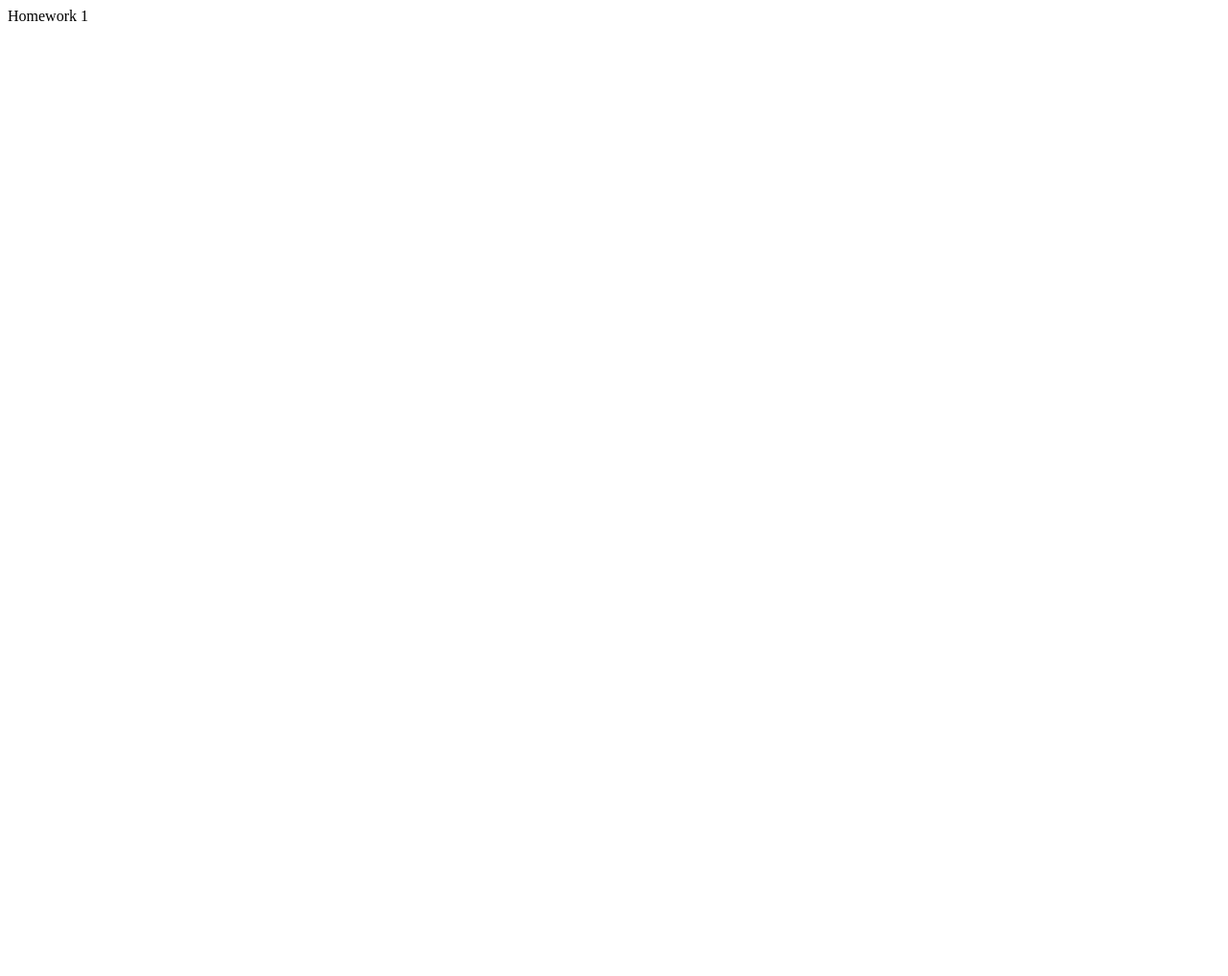
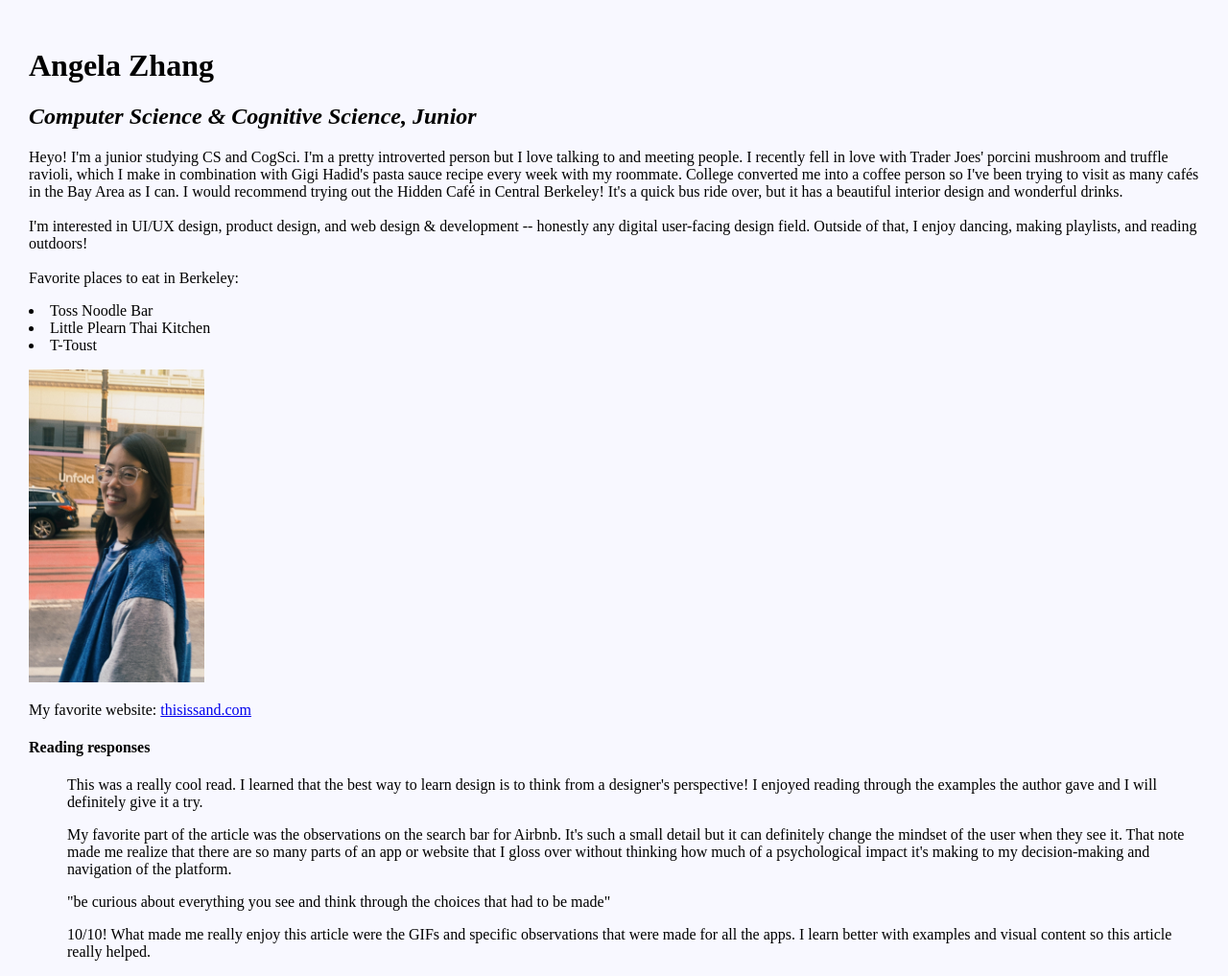
Before and after one commit to angelajyzhang/angelajyzhang.github.io, a plain HTML site: page homeworks/hw1/index.html in a window 1280 px wide. Shown: the whole page at 96% size. Before the commit the page ends 800 px from the top, so only its background shows below. Drawn offline with Linux system fonts and the light colour scheme.

Commit message:
finished hw1

```diff
--- a/homeworks/hw1/index.html
+++ b/homeworks/hw1/index.html
@@ -1,6 +1,69 @@
 <!DOCTYPE html>
 <html>
+    <head>
+        <style>
+            img {
+              width: 15%;
+              height: auto;
+            }
+            body {
+                background: ghostwhite;
+                margin-top: 50px;
+                margin-left: 30px;
+                margin-right: 30px;
+            }
+          </style>
+    </head>
     <body>
-        Homework 1
+        <h1>
+            <strong>Angela Zhang</strong>
+        </h1>
+        <h2>
+            <em>Computer Science & Cognitive Science, Junior</em>
+        </h2>
+        <p>
+            Heyo! I'm a junior studying CS and CogSci. I'm a pretty introverted person but I love talking to and meeting people.
+            I recently fell in love with Trader Joes' porcini mushroom and truffle ravioli, which I make in combination with
+            Gigi Hadid's pasta sauce recipe every week with my roommate. College converted me into a coffee person
+            so I've been trying to visit as many cafés in the Bay Area as I can. I would recommend trying out the Hidden Café
+            in Central Berkeley! It's a quick bus ride over, but it has a beautiful interior design and wonderful drinks. <br>
+            <br>
+            I'm interested in UI/UX design, product design, and web design & development -- honestly any digital user-facing design
+            field. Outside of that, I enjoy dancing, making playlists, and reading outdoors!
+            <br>
+            <br>
+            Favorite places to eat in Berkeley:
+            <li>Toss Noodle Bar</li>
+            <li>Little Plearn Thai Kitchen</li>
+            <li>T-Toust</li>
+        </p>
+        <img src="me.jpg">
+        <br>
+        <p>
+            My favorite website:
+            <a href="https://thisissand.com/" target="_blank">thisissand.com</a>
+        </p>
+
+        <h4>
+            Reading responses
+        </h4>
+        <p>
+            <ul>This was a really cool read. I learned that the best way to learn design is to think from a designer's
+                perspective! I enjoyed reading through the examples the author gave and I will definitely give it a try.
+            </ul>
+            <ul>
+                My favorite part of the article was the observations on the search bar for Airbnb. It's such a small detail
+                but it can definitely change the mindset of the user when they see it. That note made me realize that there are
+                so many parts of an app or website that I gloss over without thinking how much of a psychological impact it's making
+                to my decision-making and navigation of the platform.
+            </ul>
+            <ul>
+                "be curious about everything you see and think through the choices that had to be made"
+            </ul>
+            <ul>
+                10/10! What made me really enjoy this article were the GIFs and specific observations that were made
+                for all the apps. I learn better with examples and visual content so this article really helped.
+            </ul>
+        </p>
     </body>
 </html>
```
Also changed, not shown: homeworks/hw1/me.JPG (added), 2 other files.
